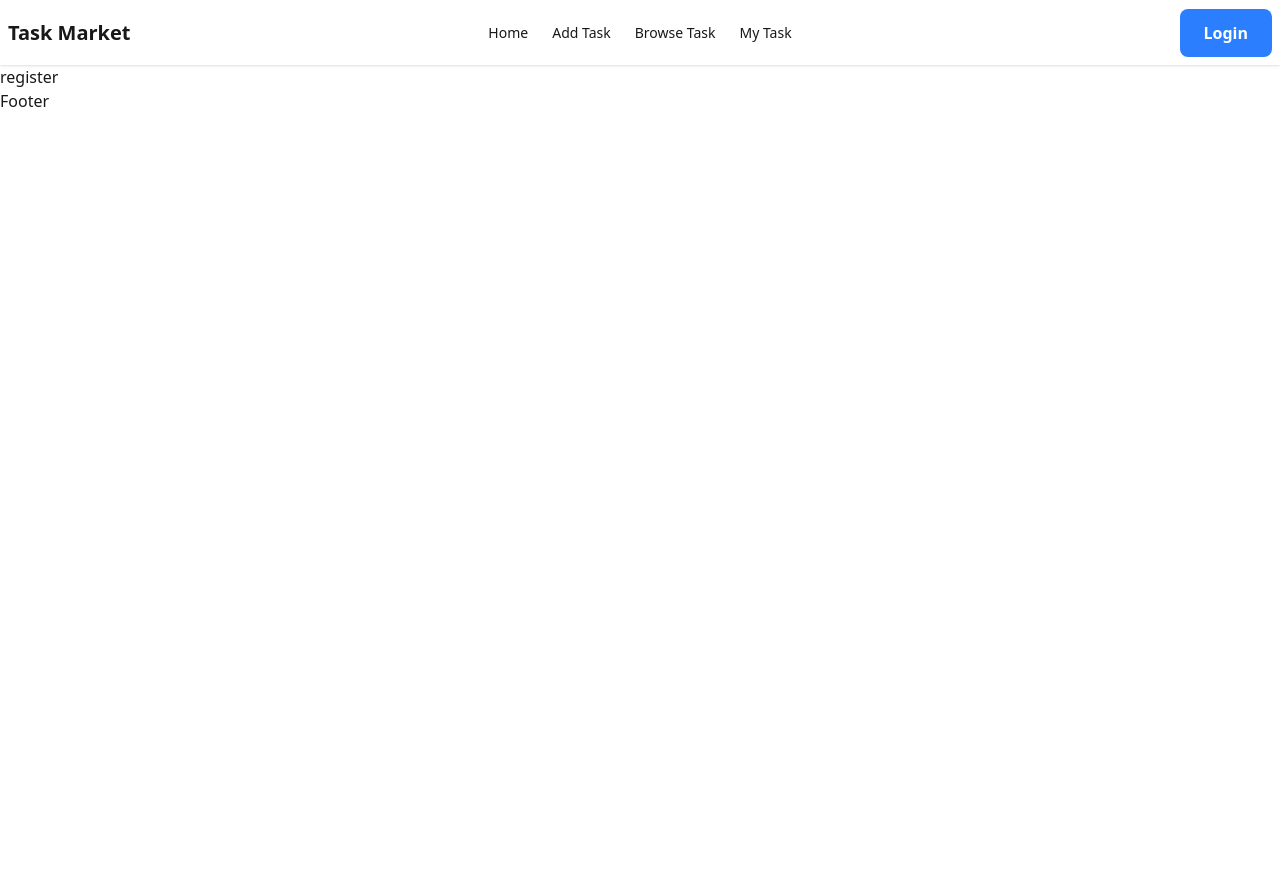
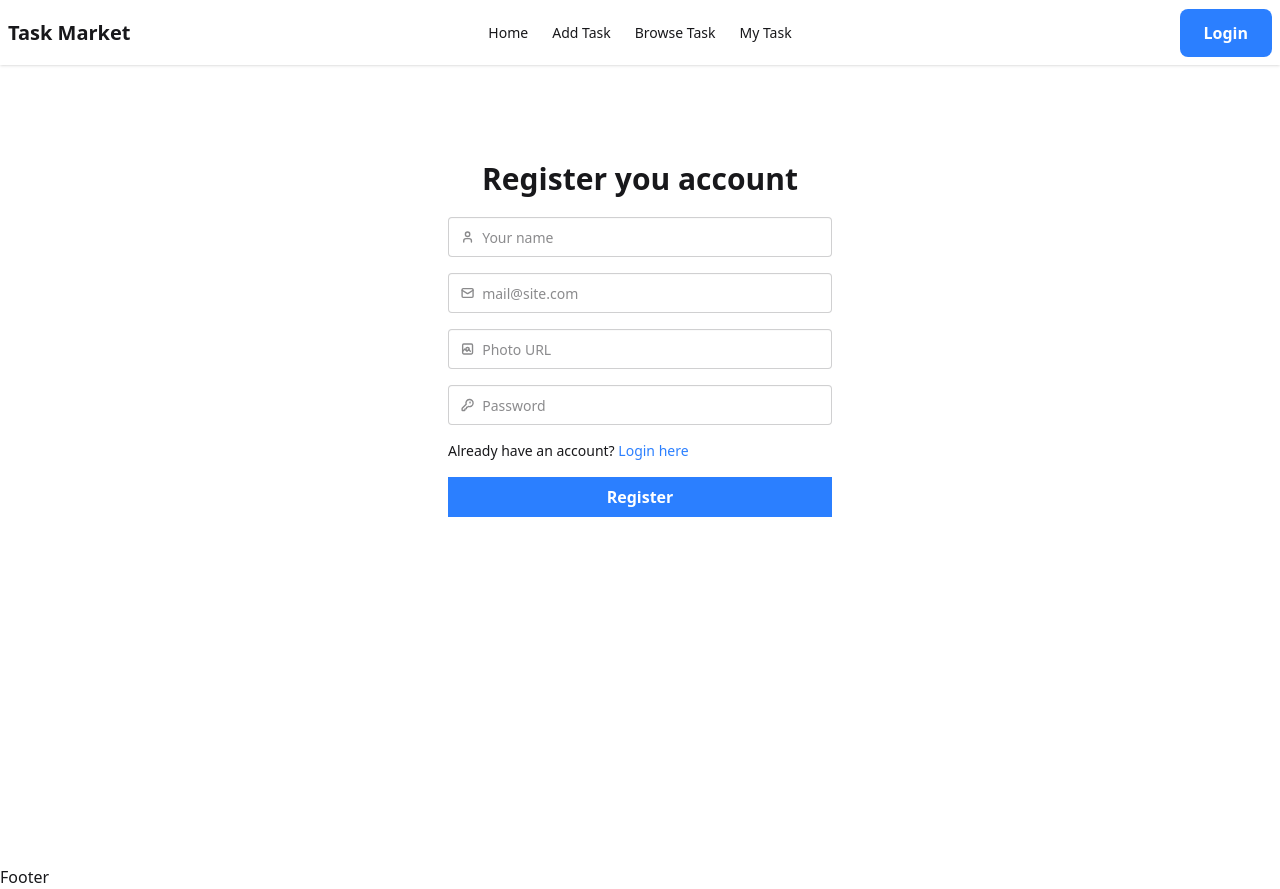
Before and after one commit to iamamolsarker/Task-Market-PH_Project-10-Client, a React (Vite) app: page /register in a window 1280 px wide. Before the commit the page ends 800 px from the top, so only its background shows below. Built offline with nearby package versions, Linux system fonts and the light colour scheme.

Commit message:
register form done

```diff
--- a/src/pages/AddTask.jsx
+++ b/src/pages/AddTask.jsx
@@ -17,7 +17,7 @@ const AddTask = () => {
                 <div className='flex flex-col gap-2'>
                     <label for='category'>Category</label>
                     <select id='category' name='category' placeholder='Select Category'>
-                        <option value="-- select Category --">-- select Category --</option>
+                        <option disabled selected value="">Choose Category</option>
                         <option value="Web Development">Web Development</option>
                         <option value="Graphics Design">Graphics Design</option>
                         <option value="Content Writing">Content Writing</option>
--- a/src/pages/Register.jsx
+++ b/src/pages/Register.jsx
@@ -1,11 +1,135 @@
-import React from 'react';
+import React from "react";
+import { Link } from "react-router";
 
 const Register = () => {
-    return (
-        <div>
-            register
-        </div>
-    );
+  return (
+    <div className="max-w-sm mx-auto min-h-screen items-center justify-center pt-24">
+      <div>
+        <h2 className="text-3xl font-semibold mb-5 text-center">Register you account</h2>
+        <form className="space-y-4">
+          <div>
+            <label className="input w-full">
+              <svg
+                className="h-[1em] opacity-50"
+                xmlns="http://www.w3.org/2000/svg"
+                viewBox="0 0 24 24"
+              >
+                <g
+                  strokeLinejoin="round"
+                  strokeLinecap="round"
+                  strokeWidth="2.5"
+                  fill="none"
+                  stroke="currentColor"
+                >
+                  <path d="M19 21v-2a4 4 0 0 0-4-4H9a4 4 0 0 0-4 4v2"></path>
+                  <circle cx="12" cy="7" r="4"></circle>
+                </g>
+              </svg>
+              <input type="text" placeholder="Your name" required />
+            </label>
+          </div>
+          <div>
+            <label className="input validator w-full">
+              <svg
+                className="h-[1em] opacity-50"
+                xmlns="http://www.w3.org/2000/svg"
+                viewBox="0 0 24 24"
+              >
+                <g
+                  strokeLinejoin="round"
+                  strokeLinecap="round"
+                  strokeWidth="2.5"
+                  fill="none"
+                  stroke="currentColor"
+                >
+                  <rect width="20" height="16" x="2" y="4" rx="2"></rect>
+                  <path d="m22 7-8.97 5.7a1.94 1.94 0 0 1-2.06 0L2 7"></path>
+                </g>
+              </svg>
+              <input type="email" placeholder="mail@site.com" required />
+            </label>
+            <div className="validator-hint hidden">
+              Enter valid email address
+            </div>
+          </div>
+          <div>
+            <label className="input w-full">
+              <svg
+                className="h-[1em] opacity-50"
+                xmlns="http://www.w3.org/2000/svg"
+                viewBox="0 0 24 24"
+              >
+                <g
+                  strokeLinejoin="round"
+                  strokeLinecap="round"
+                  strokeWidth="2.5"
+                  fill="none"
+                  stroke="currentColor"
+                >
+                  <rect x="3" y="3" width="18" height="18" rx="2"></rect>
+                  <circle cx="12" cy="12" r="3"></circle>
+                  <path d="M3 16l4-4 4 4"></path>
+                  <path d="M13 12l4 4"></path>
+                </g>
+              </svg>
+              <input type="text" placeholder="Photo URL" />
+            </label>
+          </div>
+          <div>
+            <label className="input validator w-full">
+              <svg
+                className="h-[1em] opacity-50"
+                xmlns="http://www.w3.org/2000/svg"
+                viewBox="0 0 24 24"
+              >
+                <g
+                  strokeLinejoin="round"
+                  strokeLinecap="round"
+                  strokeWidth="2.5"
+                  fill="none"
+                  stroke="currentColor"
+                >
+                  <path d="M2.586 17.414A2 2 0 0 0 2 18.828V21a1 1 0 0 0 1 1h3a1 1 0 0 0 1-1v-1a1 1 0 0 1 1-1h1a1 1 0 0 0 1-1v-1a1 1 0 0 1 1-1h.172a2 2 0 0 0 1.414-.586l.814-.814a6.5 6.5 0 1 0-4-4z"></path>
+                  <circle
+                    cx="16.5"
+                    cy="7.5"
+                    r=".5"
+                    fill="currentColor"
+                  ></circle>
+                </g>
+              </svg>
+              <input
+                type="password"
+                required
+                placeholder="Password"
+                minlength="6"
+                pattern="(?=.*\d)(?=.*[a-z])(?=.*[A-Z]).{6,}"
+                title="Must be more than 8 characters, including number, lowercase letter, uppercase letter"
+              />
+            </label>
+            <p className="validator-hint hidden">
+              Must be more than 8 characters, including
+              <br />
+              At least one number <br />
+              At least one lowercase letter <br />
+              At least one uppercase letter
+            </p>
+          </div>
+          <p className="text-sm">
+            Already have an account?{" "}
+            <Link className="text-blue-500" to={"/login"}>
+              Login here
+            </Link>
+          </p>
+          <input
+            className="bg-blue-500 w-full p-2 text-white font-semibold"
+            type="submit"
+            value="Register"
+          />
+        </form>
+      </div>
+    </div>
+  );
 };
 
 export default Register;
--- a/src/provider/AuthProvider.jsx
+++ b/src/provider/AuthProvider.jsx
@@ -1,9 +1,20 @@
 import React from 'react';
 import { AuthContext } from './AuthContext';
+import { createUserWithEmailAndPassword, getAuth } from 'firebase/auth';
+import { app } from '../firebase/firebase.init';
+
+const auth = getAuth(app);
 
 const AuthProvider = ({children}) => {
 
-    return <AuthContext value={}>{children}</AuthContext>
+    const createUser = (email, password) => {
+        return createUserWithEmailAndPassword(auth, email, password)}
+
+    const userInfo = {
+        createUser,
+    }
+
+    return <AuthContext value={userInfo}>{children}</AuthContext>
 };
 
 export default AuthProvider;
```
Also changed, not shown: src/firebase/firebase.init.js (line endings or trailing spaces).
